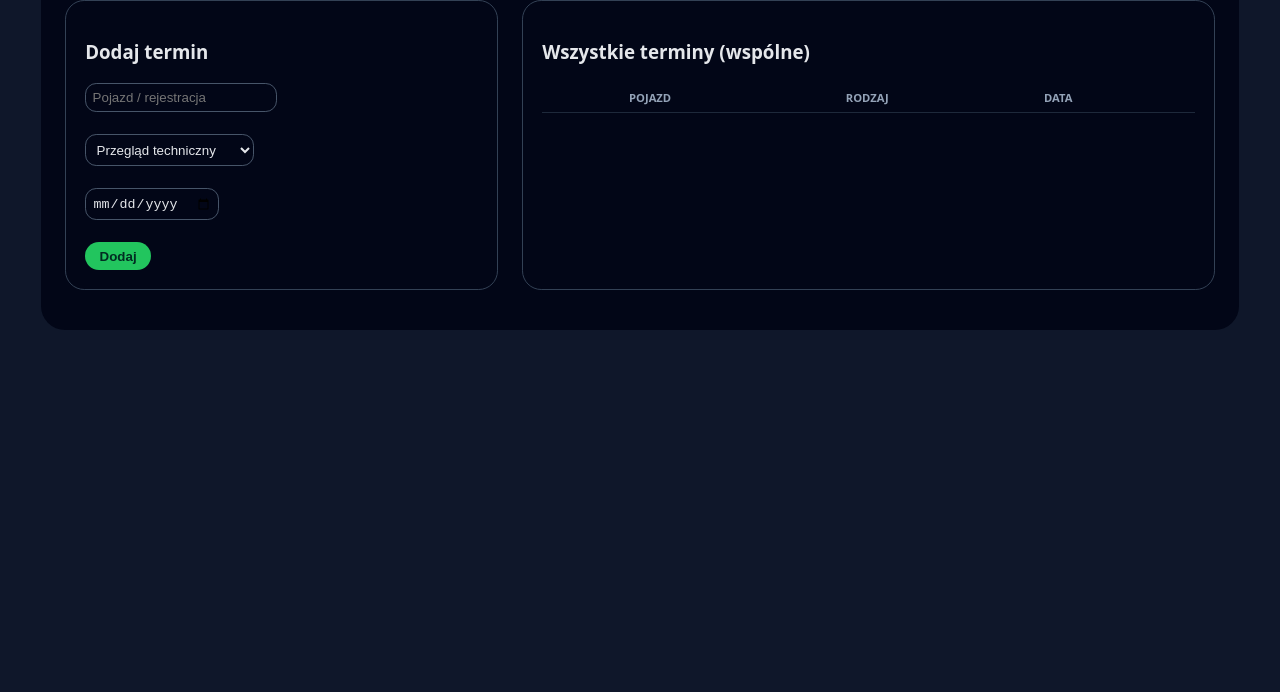
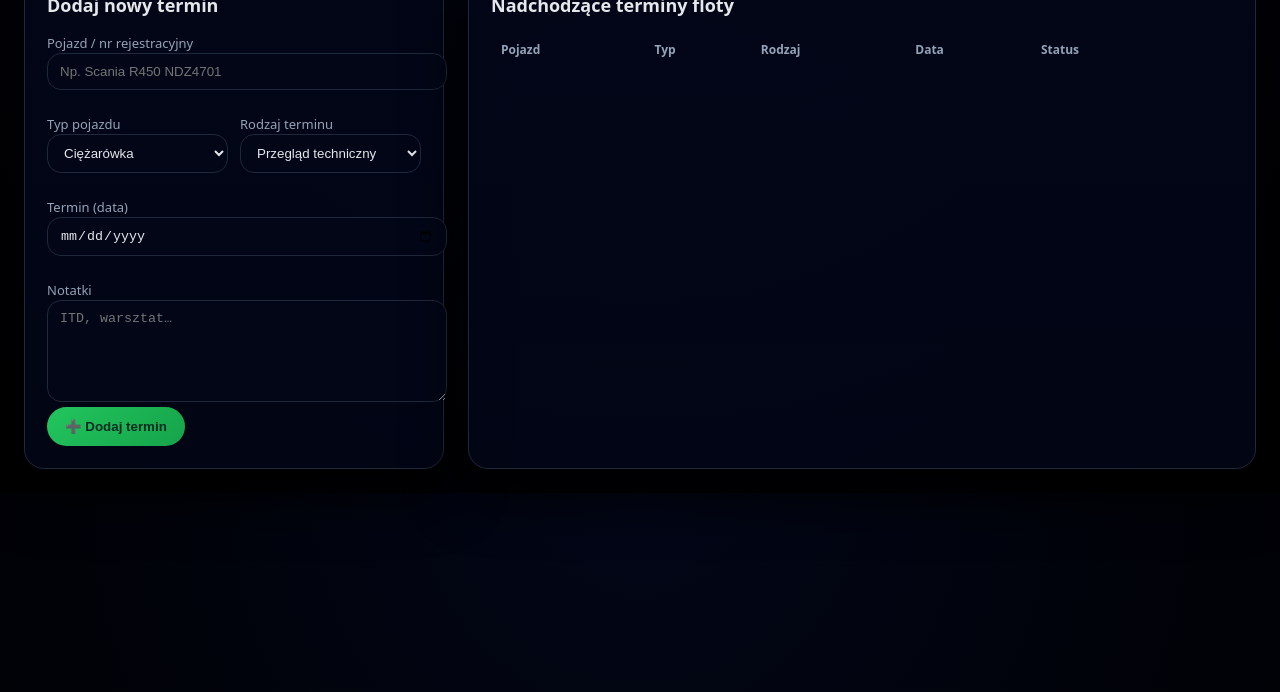
Before and after one commit to minecraftrow420-source/flota-przeglady, a plain HTML site: page index.html in a window 1280 px wide. Shown: the part 108-800 px from the top of the page. Drawn offline with Linux system fonts and the light colour scheme; no server answers.

Commit message:
Add files via upload

```diff
--- a/index.html
+++ b/index.html
@@ -5,114 +5,243 @@
 <title>Flota – przeglądy, OC, tachograf</title>
 <meta name="viewport" content="width=device-width, initial-scale=1" />
 
-  <!-- Firebase (wersja kompatybilna – DZIAŁA na GitHub Pages) -->
+<!-- Firebase -->
 <script src="https://www.gstatic.com/firebasejs/10.7.1/firebase-app-compat.js"></script>
 <script src="https://www.gstatic.com/firebasejs/10.7.1/firebase-firestore-compat.js"></script>
 
 <style>
-    /* --- STYL BEZ ZMIAN --- */
-    :root{font-family:system-ui,-apple-system,Segoe UI;background:#0f172a;color:#e5e7eb}
-    body{margin:0;padding:1.5rem;display:flex;justify-content:center}
-    .app{width:100%;max-width:1150px;background:#020617;border-radius:1.5rem;padding:1.75rem 1.5rem 2.5rem}
-    .app-title{font-size:1.6rem;font-weight:700;display:flex;gap:.6rem;align-items:center}
-    .logo{width:40px;height:40px;border-radius:50%;background:#22c55e;display:flex;align-items:center;justify-content:center}
-    .grid{display:grid;grid-template-columns:1fr 1.6fr;gap:1.5rem}
-    @media(max-width:900px){.grid{grid-template-columns:1fr}}
-    .card{background:#020617;border-radius:1.2rem;padding:1.2rem;border:1px solid #334155}
-    table{width:100%;border-collapse:collapse;font-size:.85rem}
-    th,td{padding:.45rem;border-bottom:1px solid #1e293b}
-    th{color:#94a3b8;text-transform:uppercase;font-size:.7rem}
+:root{
+  --bg:#020617;
+  --card:#020617cc;
+  --border:#1e293b;
+  --text:#e5e7eb;
+  --muted:#94a3b8;
+  --green:#22c55e;
+  --yellow:#facc15;
+  --red:#ef4444;
+  font-family:system-ui,-apple-system,Segoe UI,Roboto,Ubuntu;
+}
+
+body{
+  margin:0;
+  background:radial-gradient(circle at top,#020617,#000);
+  color:var(--text);
+  padding:24px;
+}
+
+.app{
+  max-width:1400px;
+  margin:auto;
+}
+
+.header{
+  font-size:26px;
+  font-weight:700;
+  margin-bottom:18px;
+}
+
+.grid{
+  display:grid;
+  grid-template-columns:420px 1fr;
+  gap:24px;
+}
+@media(max-width:1100px){.grid{grid-template-columns:1fr}}
+
+.card{
+  background:linear-gradient(180deg,#020617ee,#020617cc);
+  border:1px solid var(--border);
+  border-radius:20px;
+  padding:22px;
+  box-shadow:0 20px 60px #000;
+}
+
+.card h3{
+  margin:0 0 14px;
+  font-size:18px;
+}
+
+label{font-size:13px;color:var(--muted)}
+
+input,select,textarea{
+  width:100%;
+  background:#020617;
+  border:1px solid var(--border);
+  border-radius:14px;
+  padding:10px 12px;
+  color:var(--text);
+  outline:none;
+}
+
+textarea{resize:vertical;min-height:80px}
+
+.row{display:grid;grid-template-columns:1fr 1fr;gap:12px}
+
+.btn{
+  border-radius:999px;
+  padding:12px 18px;
+  border:none;
+  cursor:pointer;
+  font-weight:600;
+}
+
+.btn-primary{
+  background:linear-gradient(135deg,#22c55e,#16a34a);
+  color:#022c22;
+}
+
+.badge{
+  display:inline-flex;
+  align-items:center;
+  gap:6px;
+  padding:4px 10px;
+  border-radius:999px;
+  font-size:12px;
+}
+.badge.ok{background:#16a34a33;color:#22c55e;border:1px solid #22c55e55}
+.badge.soon{background:#facc1533;color:#facc15;border:1px solid #facc1555}
+.badge.over{background:#ef444433;color:#ef4444;border:1px solid #ef444455}
+
+.table{
+  width:100%;
+  border-collapse:collapse;
+  font-size:14px;
+}
+.table th{
+  text-align:left;
+  font-size:12px;
+  color:var(--muted);
+  padding:10px;
+}
+.table td{
+  padding:14px 10px;
+  border-top:1px solid var(--border);
+}
+
 tr.overdue{background:#7f1d1d55}
-    tr.soon{background:#a1620755}
-    .btn{border-radius:999px;padding:.4rem .9rem;border:none;cursor:pointer}
-    .btn-primary{background:#22c55e;color:#022c22;font-weight:600}
-    .btn-danger{background:#ef444455;color:#fecaca;border:1px solid #ef4444}
-    input,select,textarea{background:#020617;border:1px solid #475569;border-radius:.7rem;color:#e5e7eb;padding:.4rem}
+tr.soon{background:#78350f55}
+
+.delete{
+  background:#ef444420;
+  border:1px solid #ef444455;
+  color:#fecaca;
+  border-radius:999px;
+  padding:6px 12px;
+  cursor:pointer;
+}
 </style>
 </head>
 <body>
 
 <div class="app">
-  <div class="app-title"><span class="logo">🚛</span>Flota – wspólne terminy</div>
+  <div class="header">🚛 Flota – przeglądy, OC, legalizacja tachografu</div>
 
-  <main class="grid" style="margin-top:1rem">
+  <div class="grid">
 
     <!-- FORM -->
-    <section class="card">
-      <h3>Dodaj termin</h3>
+    <div class="card">
+      <h3>Dodaj nowy termin</h3>
       <form id="form">
-        <input id="vehicle" placeholder="Pojazd / rejestracja" required><br><br>
+        <label>Pojazd / nr rejestracyjny</label>
+        <input id="vehicle" placeholder="Np. Scania R450 NDZ4701" required>
+        <br><br>
+
+        <div class="row">
+          <div>
+            <label>Typ pojazdu</label>
+            <select id="vehicleType">
+              <option>Ciężarówka</option>
+              <option>Naczepa</option>
+              <option>Samochód osobowy</option>
+            </select>
+          </div>
+          <div>
+            <label>Rodzaj terminu</label>
             <select id="type">
               <option>Przegląd techniczny</option>
               <option>OC / ubezpieczenie</option>
               <option>Legalizacja tachografu</option>
-        </select><br><br>
-        <input id="date" type="date" required><br><br>
-        <button class="btn btn-primary">Dodaj</button>
+            </select>
+          </div>
+        </div>
+        <br>
+
+        <label>Termin (data)</label>
+        <input id="date" type="date" required>
+        <br><br>
+
+        <label>Notatki</label>
+        <textarea id="notes" placeholder="ITD, warsztat…"></textarea>
+        <br>
+
+        <button class="btn btn-primary">➕ Dodaj termin</button>
       </form>
-    </section>
+    </div>
 
     <!-- TABLE -->
-    <section class="card">
-      <h3>Wszystkie terminy (wspólne)</h3>
-      <table>
+    <div class="card">
+      <h3>Nadchodzące terminy floty</h3>
+      <table class="table">
         <thead>
-          <tr><th>Pojazd</th><th>Rodzaj</th><th>Data</th><th></th></tr>
+          <tr>
+            <th>Pojazd</th><th>Typ</th><th>Rodzaj</th><th>Data</th><th>Status</th><th></th>
+          </tr>
         </thead>
         <tbody id="tbody"></tbody>
       </table>
-    </section>
+    </div>
 
-  </main>
+  </div>
 </div>
 
 <script>
-  // 🔥 TWÓJ FIREBASE CONFIG
-  const firebaseConfig = {
-    apiKey: "AIzaSyCYtnjGKsWC2GOhlgLL6iQcFj5mVRJOzRw",
-    authDomain: "flota-przeglady.firebaseapp.com",
-    projectId: "flota-przeglady",
+const firebaseConfig={
+  apiKey:"AIzaSyCYtnjGKsWC2GOhlgLL6iQcFj5mVRJOzRw",
+  authDomain:"flota-przeglady.firebaseapp.com",
+  projectId:"flota-przeglady"
 };
 
 firebase.initializeApp(firebaseConfig);
-  const db = firebase.firestore();
+const db=firebase.firestore();
+const tbody=document.getElementById('tbody');
 
-  const tbody = document.getElementById('tbody');
+function daysDiff(d){return Math.floor((new Date(d)-new Date())/86400000)}
 
-  // LIVE DATA
-  db.collection('reminders').orderBy('date').onSnapshot(snap => {
+// LIVE
+ db.collection('reminders').orderBy('date').onSnapshot(s=>{
   tbody.innerHTML='';
-    snap.forEach(doc => {
-      const r = doc.data();
-      const tr = document.createElement('tr');
-      const diff = Math.floor((new Date(r.date) - new Date())/86400000);
-      if(diff<0) tr.className='overdue';
-      else if(diff<=30) tr.className='soon';
-      tr.innerHTML = `
+  s.forEach(doc=>{
+    const r=doc.data();
+    const diff=daysDiff(r.date);
+    let cls='ok',row='';
+    if(diff<0){cls='over';row='overdue'}
+    else if(diff<=30){cls='soon';row='soon'}
+
+    tbody.innerHTML+=`
+      <tr class="${row}">
         <td>${r.vehicle}</td>
+        <td>${r.vehicleType}</td>
         <td>${r.type}</td>
         <td>${r.date}</td>
-        <td><button class="btn btn-danger" onclick="del('${doc.id}')">Usuń</button></td>`;
-      tbody.appendChild(tr);
+        <td><span class="badge ${cls}">${diff<0?'Po terminie':diff+' dni'}</span></td>
+        <td><button class="delete" onclick="del('${doc.id}')">Usuń</button></td>
+      </tr>`;
   })
  });
 
 // ADD
-  document.getElementById('form').addEventListener('submit',e=>{
+form.addEventListener('submit',e=>{
   e.preventDefault();
   db.collection('reminders').add({
-      vehicle: vehicle.value,
-      type: type.value,
-      date: date.value,
-      created: new Date()
+    vehicle:vehicle.value,
+    vehicleType:vehicleType.value,
+    type:type.value,
+    date:date.value,
+    notes:notes.value
   });
   e.target.reset();
-  })
+});
 
-  // DELETE
-  function del(id){
-    if(confirm('Usunąć termin?')) db.collection('reminders').doc(id).delete();
-  }
+function del(id){if(confirm('Usunąć?'))db.collection('reminders').doc(id).delete()}
 </script>
 
 </body>
```
Lines whose indentation alone changed are shown as unchanged.
